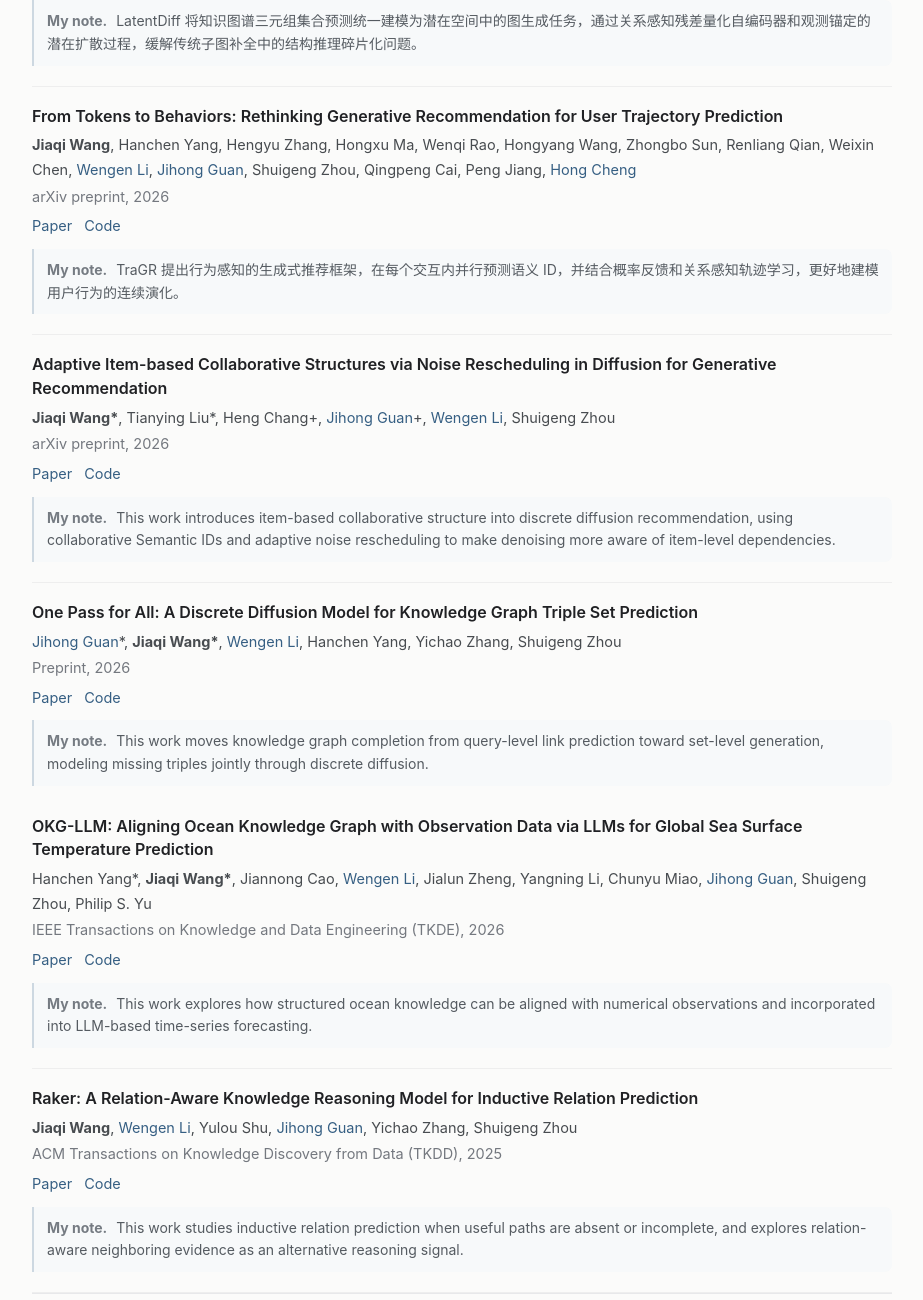
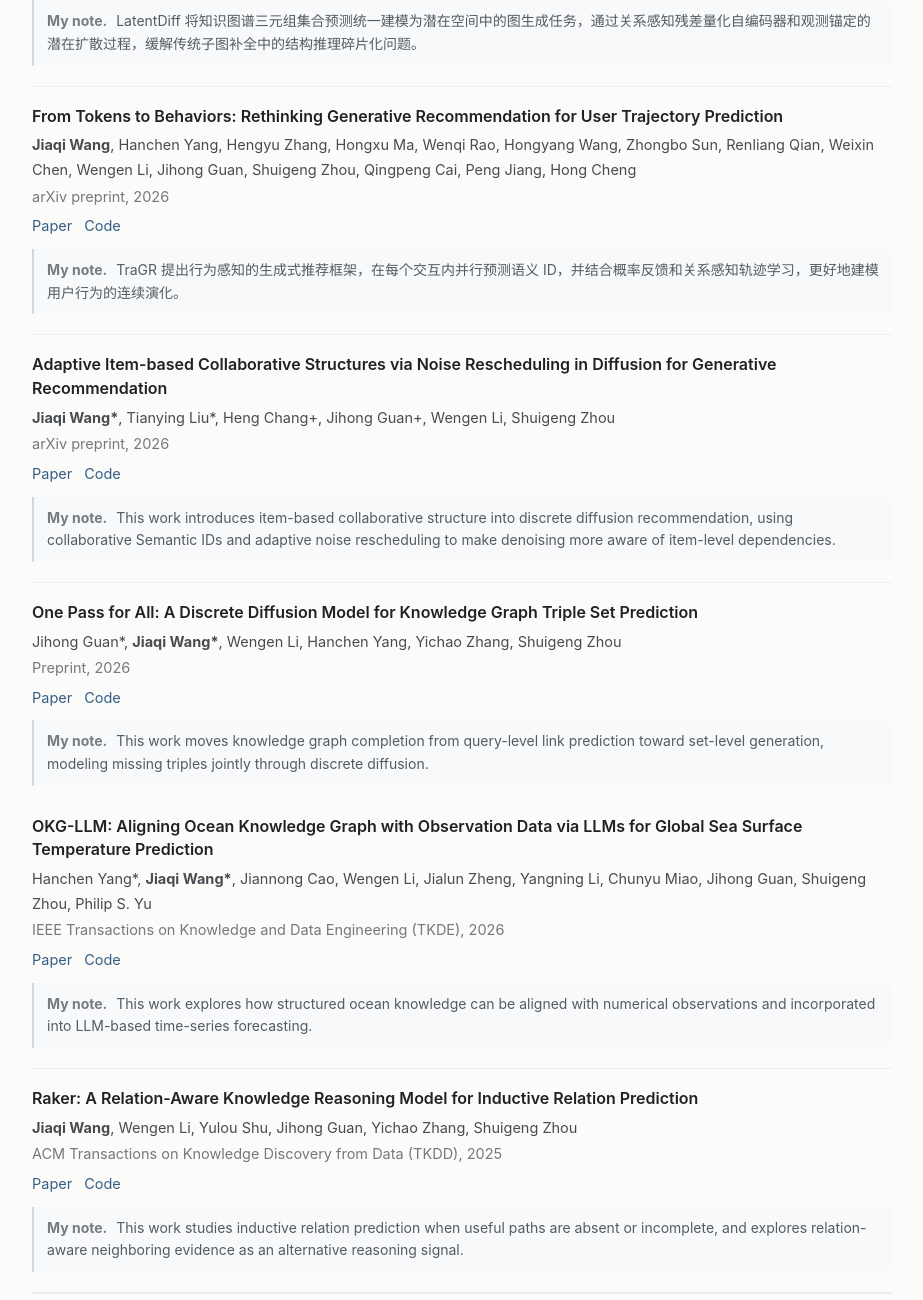
Before and after one commit to CalmaQi/CalmaQi.github.io, a plain HTML site: page index.html in a window 1280 px wide. Shown: the part 1300-2600 px from the top of the page, without its empty margins (178-1101 px from the left). Drawn offline with Linux system fonts and the light colour scheme.

Commit message:
Limit author links to education section and optimize profile loading
Co-authored-by: Copilot <223556219+Copilot@users.noreply.github.com>

```diff
--- a/index.html
+++ b/index.html
@@ -80,8 +80,12 @@
 
     <div class="photo">
       <!-- Put your portrait at assets/profile.jpg -->
-      <img src="profile.jpg" alt="Jiaqi Wang"
-           onerror="this.style.display='none';this.nextElementSibling.style.display='flex'">
+      <picture>
+        <source srcset="profile.webp" type="image/webp">
+        <img src="profile.jpg" alt="Jiaqi Wang" width="480" height="570"
+             loading="eager" decoding="async"
+             onerror="this.style.display='none';this.parentElement.nextElementSibling.style.display='flex'">
+      </picture>
       <div class="placeholder" style="display:none">
         <!-- <b>JW</b> -->
         <!-- <span>photo<br>assets/profile.jpg</span> -->
@@ -93,8 +97,8 @@
     <div class="section-head"><h2>About</h2></div>
     <p>
       I am a Ph.D. student at Tongji University, where I also completed my undergraduate study.
-      I am advised by Prof. <a href="https://cs.tongji.edu.cn/info/1061/2814.htm" target="_blank" rel="noopener">Jihong Guan</a>
-      and Prof. <a href="https://cs.tongji.edu.cn/info/1063/2826.htm" target="_blank" rel="noopener">Wengen Li</a>.
+      I am advised by Prof. <a href="https://admis-tongji.github.io/members/00jihong-guan.html" target="_blank" rel="noopener">Jihong Guan</a>
+      and Prof. <a href="https://admis-tongji.github.io/members/03wengen-li.html" target="_blank" rel="noopener">Wengen Li</a>.
       Since 2026, I have been visiting The Chinese University of Hong Kong (CUHK), advised by Prof.
       <a href="https://www.cse.cuhk.edu.hk/people/faculty/hong-cheng/" target="_blank" rel="noopener">Hong Cheng</a>.
     </p>
@@ -109,7 +113,7 @@
     <div class="section-head"><h2>News</h2><span class="sub">Selected updates</span></div>
     <div class="news">
       <!-- Add newest items at the top. -->
-      <div class="news-row"><div class="date">2026</div><div>Started a research visit at CUHK with Prof. <a href="https://www.cse.cuhk.edu.hk/people/faculty/hong-cheng/" target="_blank" rel="noopener">Hong Cheng</a>.</div></div>
+      <div class="news-row"><div class="date">2026</div><div>Started a research visit at CUHK with Prof. Hong Cheng.</div></div>
       <div class="news-row"><div class="date">2026</div><div>Released DiffTSP, a discrete diffusion framework for knowledge graph triple set prediction.</div></div>
       <div class="news-row"><div class="date">2026</div><div>OKG-LLM was published in <em>TKDE</em>.</div></div>
       <div class="news-row"><div class="date">2025</div><div>Raker was published in <em>TKDD</em>.</div></div>
@@ -119,8 +123,8 @@
   <section id="education">
     <div class="section-head"><h2>Education &amp; Experience</h2></div>
     <div class="timeline">
-      <div class="timeline-row"><div class="time">2026 – Present</div><div><div class="title">The Chinese University of Hong Kong</div><div class="detail">Visiting Student · Host: Prof. <a href="https://www.cse.cuhk.edu.hk/people/faculty/hong-cheng/" target="_blank" rel="noopener">Hong Cheng</a></div></div></div>
-      <div class="timeline-row"><div class="time">Ph.D.</div><div><div class="title">Tongji University</div><div class="detail">Ph.D. · Advisors: Prof. <a href="https://cs.tongji.edu.cn/info/1061/2814.htm" target="_blank" rel="noopener">Jihong Guan</a> and Prof. <a href="https://cs.tongji.edu.cn/info/1063/2826.htm" target="_blank" rel="noopener">Wengen Li</a></div></div></div>
+      <div class="timeline-row"><div class="time">2026 – Present</div><div><div class="title">The Chinese University of Hong Kong</div><div class="detail">Visiting Student · Host: Prof. Hong Cheng</div></div></div>
+      <div class="timeline-row"><div class="time">Ph.D.</div><div><div class="title">Tongji University</div><div class="detail">Ph.D. · Advisors: Prof. Jihong Guan and Prof. Wengen Li</div></div></div>
       <div class="timeline-row"><div class="time">B.Eng.</div><div><div class="title">Tongji University</div></div></div>
     </div>
   </section>
@@ -130,10 +134,7 @@
     <article class="paper">
       <div class="paper-title">From Local Recovery to Unified Generation: Discovering Triple Set in Knowledge Graphs via Observation-Anchored Latent Diffusion</div>
       <div class="authors"><strong>Jiaqi Wang</strong>, Yisen Gao, Huayang Shi, Junhao Hou,
-        <a href="https://cs.tongji.edu.cn/info/1063/2826.htm" target="_blank" rel="noopener">Wengen Li</a>,
-        <a href="https://cs.tongji.edu.cn/info/1061/2814.htm" target="_blank" rel="noopener">Jihong Guan</a>,
-        Yichao Zhang, Shuigeng Zhou, Yangqiu Song,
-        <a href="https://www.cse.cuhk.edu.hk/people/faculty/hong-cheng/" target="_blank" rel="noopener">Hong Cheng</a></div>
+        Wengen Li, Jihong Guan, Yichao Zhang, Shuigeng Zhou, Yangqiu Song, Hong Cheng</div>
       <div class="venue">arXiv preprint, 2026</div>
       <div class="paper-links">
         <a href="https://arxiv.org/abs/2610.39114" target="_blank" rel="noopener">Paper</a>
@@ -147,11 +148,8 @@
     <article class="paper">
       <div class="paper-title">From Tokens to Behaviors: Rethinking Generative Recommendation for User Trajectory Prediction</div>
       <div class="authors"><strong>Jiaqi Wang</strong>, Hanchen Yang, Hengyu Zhang, Hongxu Ma, Wenqi Rao, Hongyang Wang,
-        Zhongbo Sun, Renliang Qian, Weixin Chen,
-        <a href="https://cs.tongji.edu.cn/info/1063/2826.htm" target="_blank" rel="noopener">Wengen Li</a>,
-        <a href="https://cs.tongji.edu.cn/info/1061/2814.htm" target="_blank" rel="noopener">Jihong Guan</a>,
-        Shuigeng Zhou, Qingpeng Cai, Peng Jiang,
-        <a href="https://www.cse.cuhk.edu.hk/people/faculty/hong-cheng/" target="_blank" rel="noopener">Hong Cheng</a></div>
+        Zhongbo Sun, Renliang Qian, Weixin Chen, Wengen Li, Jihong Guan,
+        Shuigeng Zhou, Qingpeng Cai, Peng Jiang, Hong Cheng</div>
       <div class="venue">arXiv preprint, 2026</div>
       <div class="paper-links">
         <a href="https://arxiv.org/abs/2611.16159" target="_blank" rel="noopener">Paper</a>
@@ -169,8 +167,7 @@
 
     <div class="authors">
       <strong>Jiaqi Wang*</strong>, Tianying Liu*, Heng Chang+,
-      <a href="https://cs.tongji.edu.cn/info/1061/2814.htm" target="_blank" rel="noopener">Jihong Guan</a>+,
-      <a href="https://cs.tongji.edu.cn/info/1063/2826.htm" target="_blank" rel="noopener">Wengen Li</a>, Shuigeng Zhou
+      Jihong Guan+, Wengen Li, Shuigeng Zhou
     </div>
 
     <div class="venue">
@@ -196,10 +193,7 @@
 
     <article class="paper">
       <div class="paper-title">One Pass for All: A Discrete Diffusion Model for Knowledge Graph Triple Set Prediction</div>
-      <div class="authors"><a href="https://cs.tongji.edu.cn/info/1061/2814.htm" target="_blank" rel="noopener">Jihong Guan</a>*,
-        <strong>Jiaqi Wang*</strong>,
-        <a href="https://cs.tongji.edu.cn/info/1063/2826.htm" target="_blank" rel="noopener">Wengen Li</a>,
-        Hanchen Yang, Yichao Zhang, Shuigeng Zhou</div>
+      <div class="authors">Jihong Guan*, <strong>Jiaqi Wang*</strong>, Wengen Li, Hanchen Yang, Yichao Zhang, Shuigeng Zhou</div>
       <div class="venue">Preprint, 2026</div>
       <div class="paper-links">
         <a href="https://arxiv.org/abs/2604.18344" target="_blank" rel="noopener">Paper</a>
@@ -214,11 +208,8 @@
 
     <article class="paper">
       <div class="paper-title">OKG-LLM: Aligning Ocean Knowledge Graph with Observation Data via LLMs for Global Sea Surface Temperature Prediction</div>
-      <div class="authors">Hanchen Yang*, <strong>Jiaqi Wang*</strong>, Jiannong Cao,
-        <a href="https://cs.tongji.edu.cn/info/1063/2826.htm" target="_blank" rel="noopener">Wengen Li</a>,
-        Jialun Zheng, Yangning Li, Chunyu Miao,
-        <a href="https://cs.tongji.edu.cn/info/1061/2814.htm" target="_blank" rel="noopener">Jihong Guan</a>,
-        Shuigeng Zhou, Philip S. Yu</div>
+      <div class="authors">Hanchen Yang*, <strong>Jiaqi Wang*</strong>, Jiannong Cao, Wengen Li,
+        Jialun Zheng, Yangning Li, Chunyu Miao, Jihong Guan, Shuigeng Zhou, Philip S. Yu</div>
       <div class="venue">IEEE Transactions on Knowledge and Data Engineering (TKDE), 2026</div>
       <div class="paper-links">
         <a href="https://doi.org/10.1109/TKDE.2026.3674110" target="_blank" rel="noopener">Paper</a>
@@ -232,11 +223,7 @@
 
     <article class="paper">
       <div class="paper-title">Raker: A Relation-Aware Knowledge Reasoning Model for Inductive Relation Prediction</div>
-      <div class="authors"><strong>Jiaqi Wang</strong>,
-        <a href="https://cs.tongji.edu.cn/info/1063/2826.htm" target="_blank" rel="noopener">Wengen Li</a>,
-        Yulou Shu,
-        <a href="https://cs.tongji.edu.cn/info/1061/2814.htm" target="_blank" rel="noopener">Jihong Guan</a>,
-        Yichao Zhang, Shuigeng Zhou</div>
+      <div class="authors"><strong>Jiaqi Wang</strong>, Wengen Li, Yulou Shu, Jihong Guan, Yichao Zhang, Shuigeng Zhou</div>
       <div class="venue">ACM Transactions on Knowledge Discovery from Data (TKDD), 2025</div>
       <div class="paper-links">
         <a href="https://doi.org/10.1145/3745029" target="_blank" rel="noopener">Paper</a>
```
